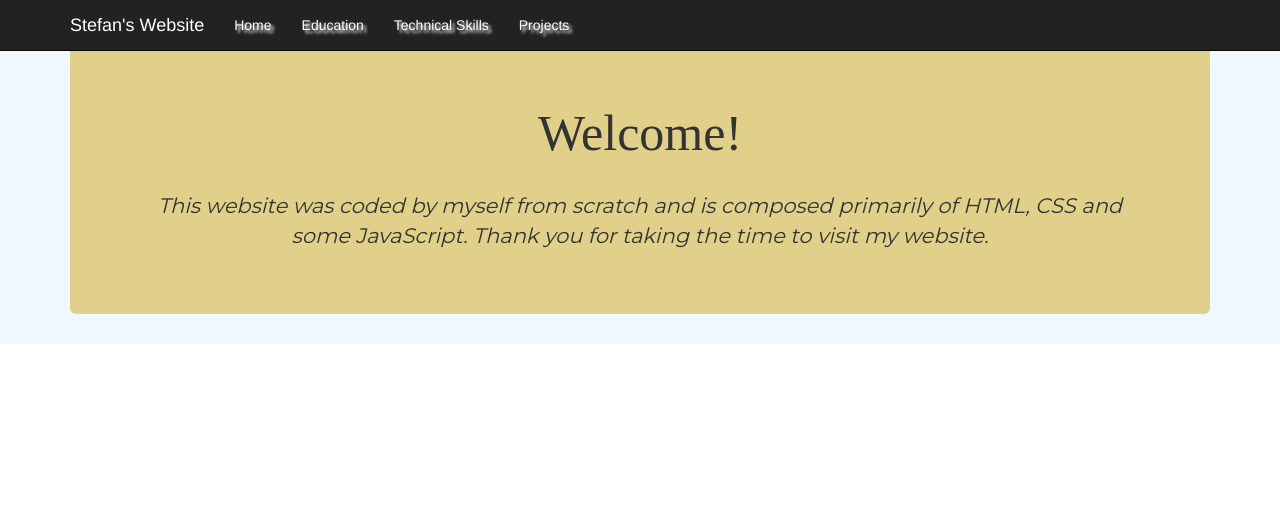
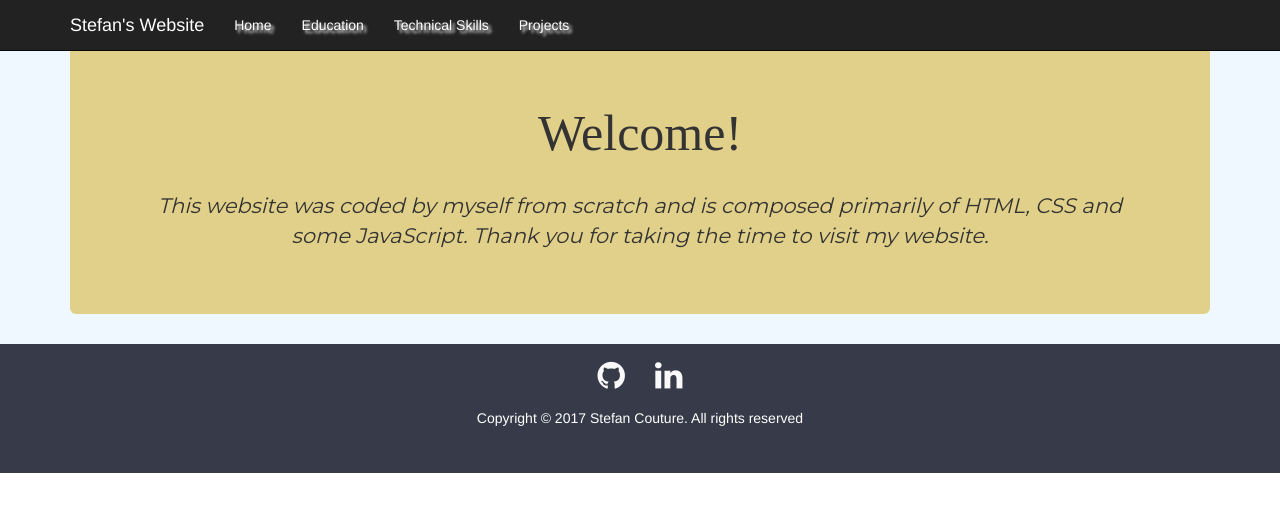
Before and after one commit to stefc2017/StefansWebsiteAngular, an Angular app in the folder StefansWebsiteAngular/: page / in a window 1280 px wide. Shown: the top 512 px of the page. Built offline with nearby package versions, Linux system fonts and the light colour scheme; a web font is replaced by a local one.

Commit message:
2018-04-12 - Added footer

```diff
--- a/StefansWebsiteAngular/package.json
+++ b/StefansWebsiteAngular/package.json
@@ -21,8 +21,10 @@
     "@angular/platform-browser": "^5.2.0",
     "@angular/platform-browser-dynamic": "^5.2.0",
     "@angular/router": "^5.2.0",
+    "angular-font-awesome": "^3.1.2",
     "bootstrap": "^3.3.7",
     "core-js": "^2.4.1",
+    "font-awesome": "^4.7.0",
     "jquery": "^3.3.1",
     "rxjs": "^5.5.6",
     "zone.js": "^0.8.19"
--- /dev/null
+++ b/StefansWebsiteAngular/src/app/presentation/css/footer.component.css
@@ -0,0 +1,57 @@
+#myFooter {
+	background-color: #373a48;
+	color:white;
+    padding-bottom:35px;
+    flex: 0 0 auto;
+    -webkit-flex: 0 0 auto;
+}
+
+#myFooter a{
+	color:#d2d1d1;
+	text-decoration: none;
+}
+
+#myFooter .social-networks{
+	text-align: center;
+	padding-top: 10px;
+	padding-bottom: 8px;
+}
+
+#myFooter .social-networks a{
+    font-size: 32px;
+    margin-right: 5px;
+    margin-left: 5px;
+    color: #f9f9f9;
+    padding: 10px;
+    transition: 0.2s;
+}
+
+#myFooter .social-networks .linkedIn:hover{
+	color:#04669A;
+}
+
+#myFooter .social-networks .github:hover{
+	color: #040204;;
+}
+
+@media screen and (max-width: 767px){
+	#myFooter {
+		text-align: center;
+	}
+}
+
+#copyright {
+	text-align: center;
+}
+
+html{
+	height: 100% !important;
+}
+
+body{
+    display: flex;
+    display: -webkit-flex;
+    flex-direction: column;
+    -webkit-flex-direction: column;
+    height: 100%;
+}
--- a/StefansWebsiteAngular/src/app/presentation/html/app.component.html
+++ b/StefansWebsiteAngular/src/app/presentation/html/app.component.html
@@ -1,4 +1,8 @@
-<body>
-    <app-navbar></app-navbar>
-    <app-welcome></app-welcome>
-</body>
+<!DOCTYPE html>
+<html lang="en">
+    <body>
+        <app-navbar></app-navbar>
+        <app-welcome></app-welcome>
+        <app-footer></app-footer>
+    </body>
+</html>
--- /dev/null
+++ b/StefansWebsiteAngular/src/app/presentation/html/footer.component.html
@@ -0,0 +1,12 @@
+<!DOCTYPE html>
+<html lang="en">
+    <body>
+        <footer id="myFooter" class="fixed-bottom">
+            <div class="social-networks">
+                <a href="https://github.com/stefc2017" class="github"><i class="fa fa-github"></i></a>
+                <a href="https://www.linkedin.com/in/StefanVCouture" class="linkedIn"><i class="fa fa-linkedin"></i></a>
+            </div>
+            <p id="copyright">Copyright © 2017 Stefan Couture. All rights reserved</p>
+        </footer>
+    </body>
+</html>
--- a/StefansWebsiteAngular/src/app/presentation/html/navbar.component.html
+++ b/StefansWebsiteAngular/src/app/presentation/html/navbar.component.html
@@ -1,10 +1,5 @@
 <!DOCTYPE html>
 <html lang="en">
-    <head>
-        <meta http-equiv="X-UA-Compatible" content="IE=edge"/>
-        <!-- <link rel="stylesheet" href="css/main.css" /> -->
-    </head>
-
     <body id="navbar_body">
         <nav id="myNavbar" class="navbar navbar-inverse navbar-fixed-top" role="navigation">
             <div class="container">
--- a/StefansWebsiteAngular/src/app/shared/app.module.ts
+++ b/StefansWebsiteAngular/src/app/shared/app.module.ts
@@ -6,18 +6,20 @@ import { AppRoutingModule } from './app-routing.module';
 import { AppComponent } from '../business/app.component';
 import { NavbarComponent } from '../business/navbar.component';
 import { WelcomeComponent } from '../business/welcome.component';
+import { FooterComponent } from '../business/footer.component';
 
 @NgModule({
   declarations: [
     AppComponent,
     NavbarComponent,
-    WelcomeComponent
+    WelcomeComponent,
+    FooterComponent
   ],
   imports: [
     BrowserModule,
     AppRoutingModule
   ],
   providers: [],
-  bootstrap: [AppComponent, NavbarComponent, WelcomeComponent]
+  bootstrap: [AppComponent, NavbarComponent, WelcomeComponent, FooterComponent]
 })
 export class AppModule { }
```
Also changed, not shown: StefansWebsiteAngular/src/app/business/footer.component.ts (added, +9 -0 lines), StefansWebsiteAngular/.angular-cli.json, 1 other file (tests, documents, lock files or other folders).
